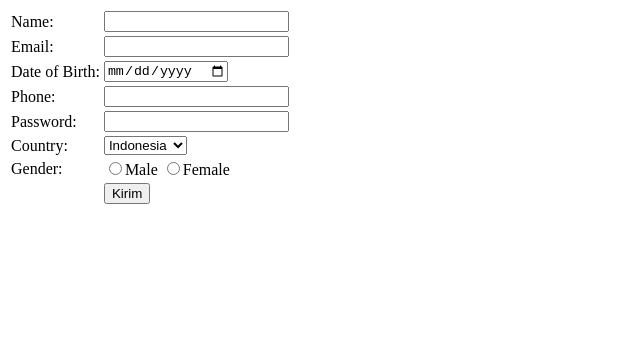
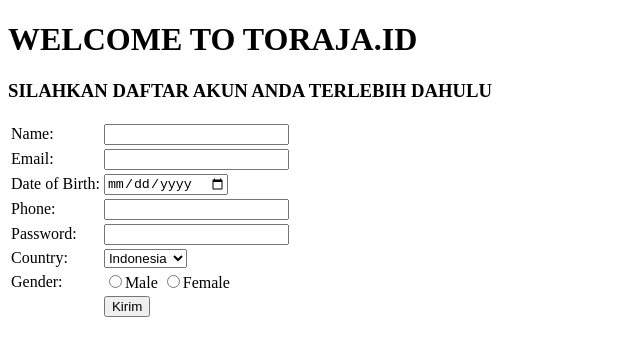
Before and after one commit to Erdianus/design-web, a plain HTML site: page regis.html in a window 1280 px wide. Shown: the whole page, without its empty margins (0-640 px from the left). Drawn offline with Linux system fonts and the light colour scheme.

Commit message:
menambahkan tags h1 dan h2 di file regis.html

```diff
--- a/regis.html
+++ b/regis.html
@@ -7,6 +7,8 @@
     <title>Document</title>
 </head>
 <body>
+    <h1>WELCOME TO TORAJA.ID</h1>
+    <h3>SILAHKAN DAFTAR AKUN ANDA TERLEBIH DAHULU</h3>
     <form method="POST">
         <table>
             <tr>
```
